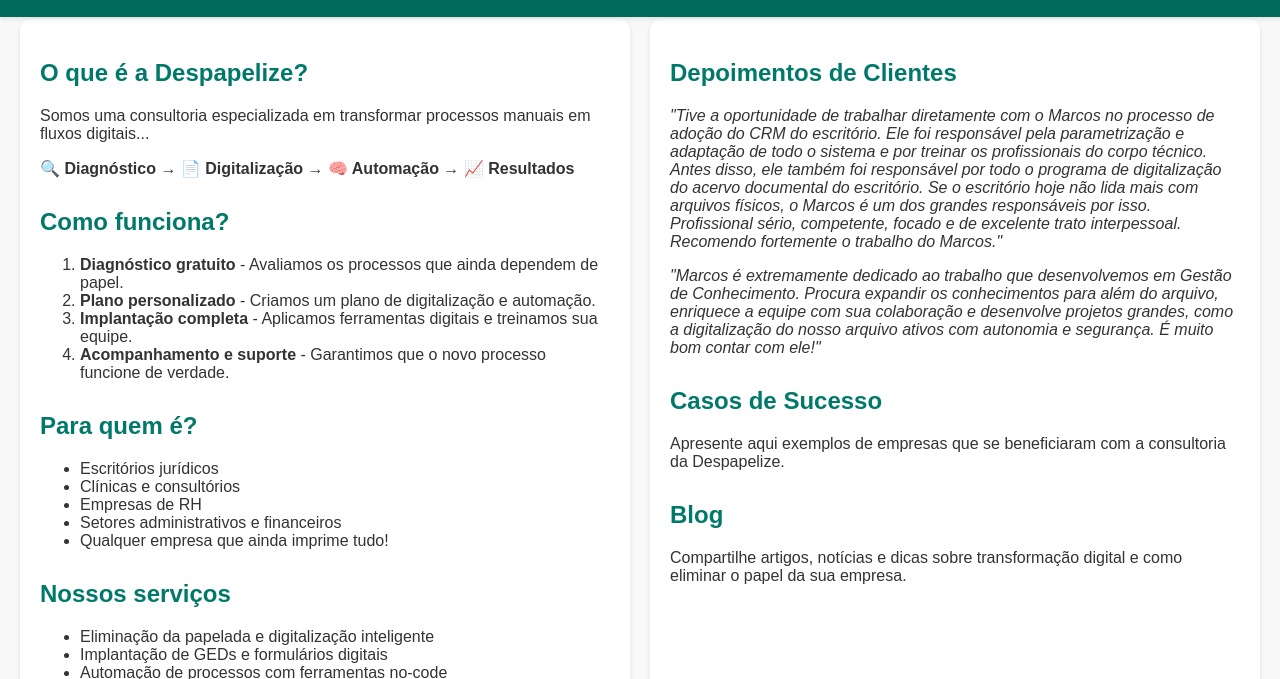
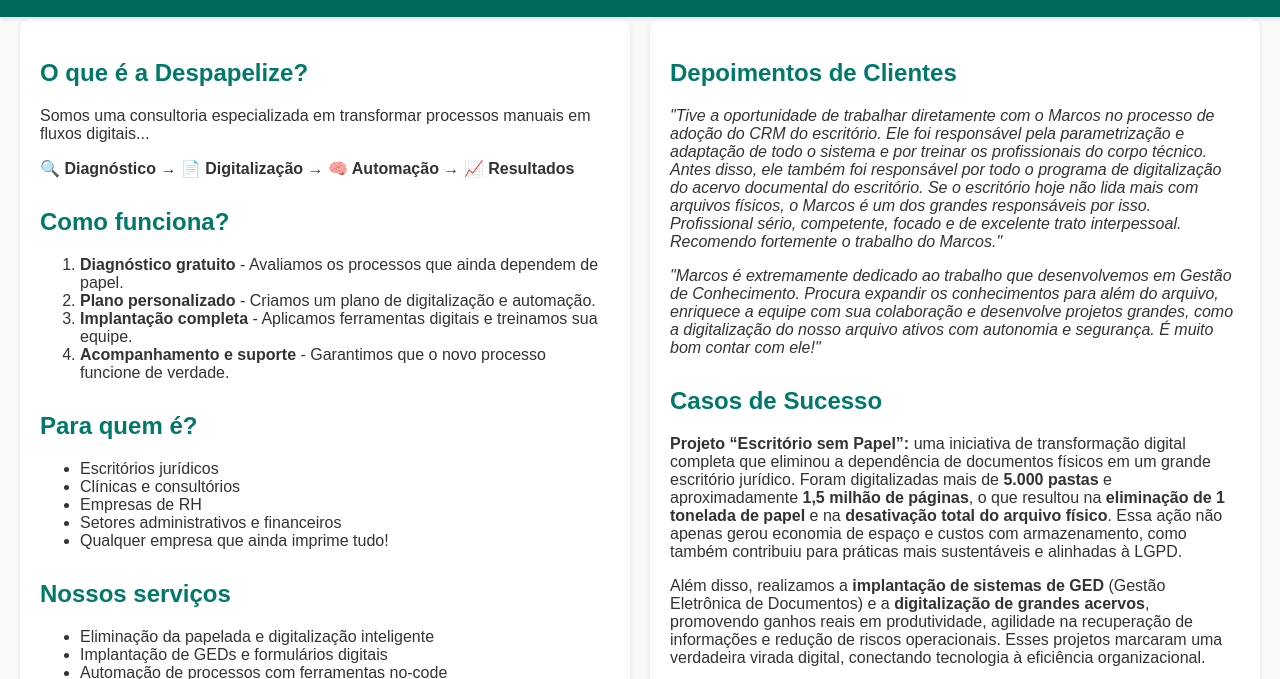
Before and after one commit to marcosarl/despapelize, a plain HTML site: page index.html in a window 1280 px wide. Shown: the part 121-800 px from the top of the page. Drawn offline with Linux system fonts and the light colour scheme.

Commit message:
Update index.html

```diff
--- a/index.html
+++ b/index.html
@@ -157,10 +157,11 @@
           "Marcos é extremamente dedicado ao trabalho que desenvolvemos em Gestão de Conhecimento. Procura expandir os conhecimentos para além do arquivo, enriquece a equipe com sua colaboração e desenvolve projetos grandes, como a digitalização do nosso arquivo ativos com autonomia e segurança. É muito bom contar com ele!"
         </em></p>
       </section>
-      <section class="section" id="casos-de-sucesso">
-        <h2>Casos de Sucesso</h2>
-        <p>Apresente aqui exemplos de empresas que se beneficiaram com a consultoria da Despapelize.</p>
-      </section>
+     <section class="section" id="casos-de-sucesso">
+  <h2>Casos de Sucesso</h2>
+  <p><strong>Projeto “Escritório sem Papel”:</strong> uma iniciativa de transformação digital completa que eliminou a dependência de documentos físicos em um grande escritório jurídico. Foram digitalizadas mais de <strong>5.000 pastas</strong> e aproximadamente <strong>1,5 milhão de páginas</strong>, o que resultou na <strong>eliminação de 1 tonelada de papel</strong> e na <strong>desativação total do arquivo físico</strong>. Essa ação não apenas gerou economia de espaço e custos com armazenamento, como também contribuiu para práticas mais sustentáveis e alinhadas à LGPD.</p>
+  <p>Além disso, realizamos a <strong>implantação de sistemas de GED</strong> (Gestão Eletrônica de Documentos) e a <strong>digitalização de grandes acervos</strong>, promovendo ganhos reais em produtividade, agilidade na recuperação de informações e redução de riscos operacionais. Esses projetos marcaram uma verdadeira virada digital, conectando tecnologia à eficiência organizacional.</p>
+</section>
       <section class="section" id="blog">
         <h2>Blog</h2>
         <p>Compartilhe artigos, notícias e dicas sobre transformação digital e como eliminar o papel da sua empresa.</p>
```
